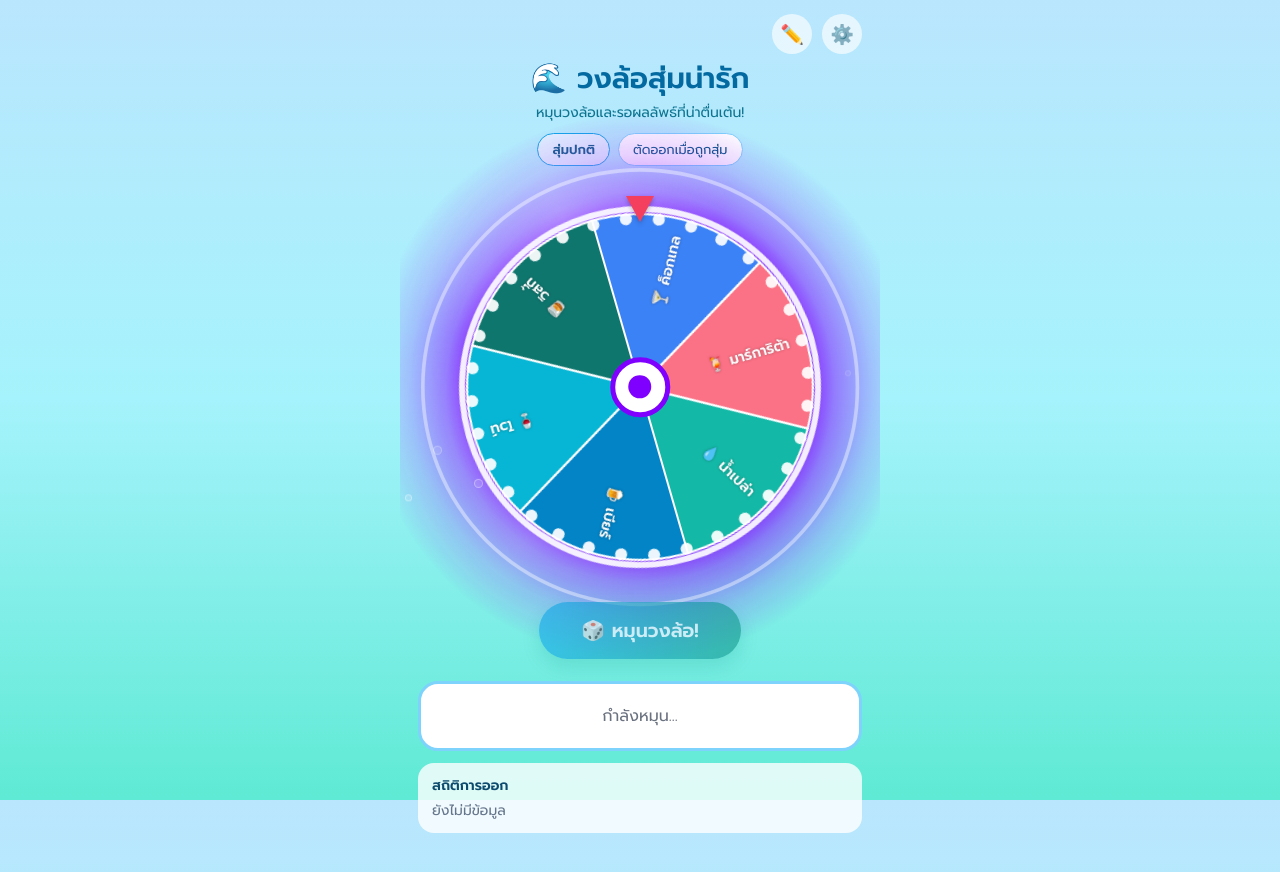
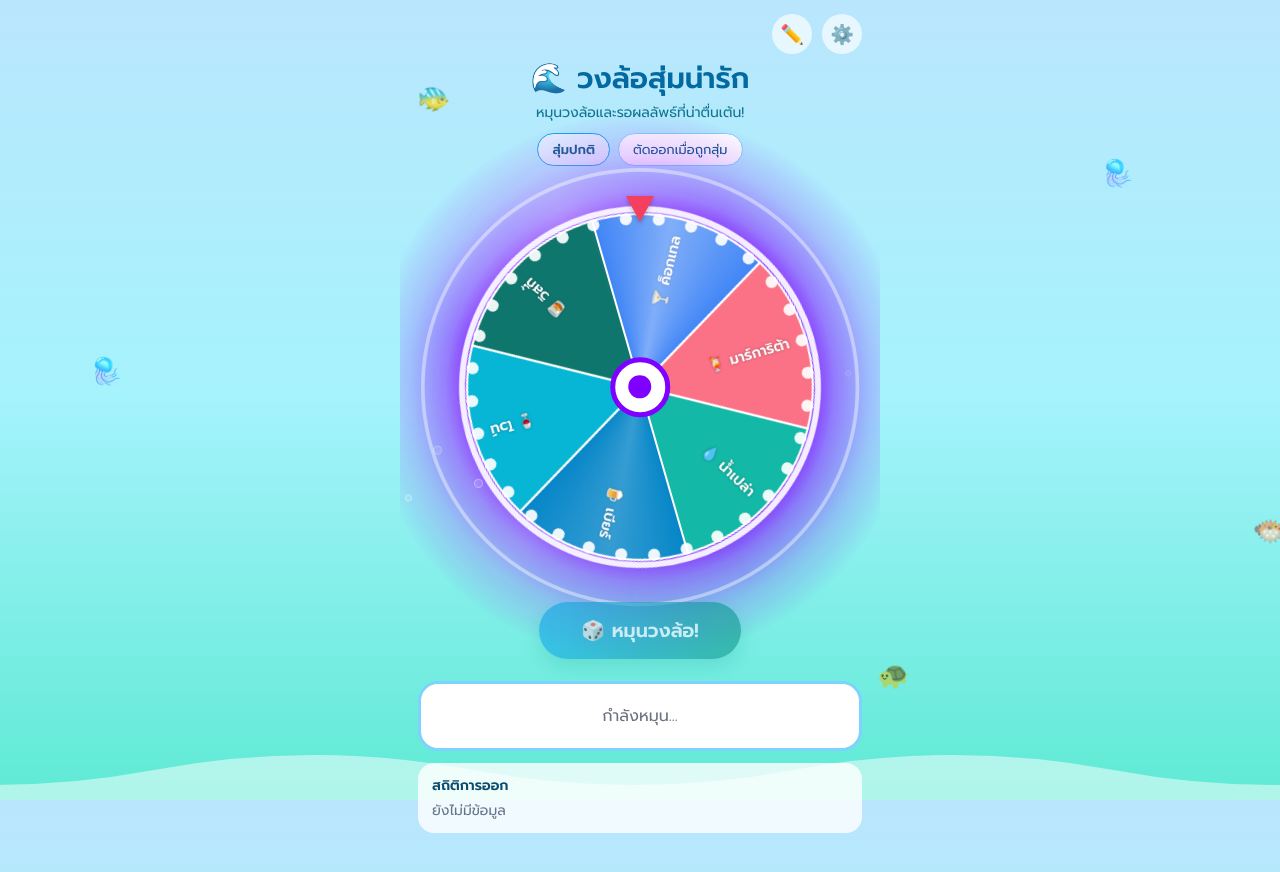
Before and after one commit to Buboo-coder/GAME-CIRLCE, a plain HTML site: page index.html in a window 1280 px wide. Both pictures are taken after a click on the button "🎲 หมุนวงล้อ!". Drawn offline with Linux system fonts and the light colour scheme.

Commit message:
Add files via upload

```diff
--- a/index.html
+++ b/index.html
@@ -72,15 +72,29 @@ input[type=checkbox]:checked::after{left:21px}
 @media(prefers-reduced-motion:reduce){.glow,.glow::after,.bub,.rp{animation:none}}
 .ptr.wg{animation:wg .45s;transform-origin:50% 0}
 @keyframes wg{0%,100%{transform:translateX(-50%) rotate(0)}25%{transform:translateX(-50%) rotate(-14deg)}75%{transform:translateX(-50%) rotate(14deg)}}
+.sea{position:fixed;inset:0;overflow:hidden;pointer-events:none;z-index:0}
+.view{position:relative;z-index:1}
+.fs{position:absolute;left:0;font-size:26px;opacity:.75;animation:sw1 24s linear infinite}
+.fs.r{animation-name:sw2}
+.jf{position:absolute;font-size:26px;opacity:.7;animation:jf 6s ease-in-out infinite}
+.wv{position:absolute;left:0;bottom:0;width:200%;height:60px;animation:wv 9s linear infinite}
+.shine{position:absolute;inset:0;border-radius:50%;pointer-events:none;z-index:2;background:conic-gradient(transparent,rgba(255,255,255,.35) 8%,transparent 18%,transparent 50%,rgba(255,255,255,.2) 58%,transparent 68%);animation:sw 7s linear infinite}
+.box.spinning .shine{animation-duration:1.6s}
+@keyframes sw1{from{transform:translateX(-12vw) scaleX(-1)}to{transform:translateX(112vw) scaleX(-1)}}
+@keyframes sw2{from{transform:translateX(112vw)}to{transform:translateX(-12vw)}}
+@keyframes jf{0%,100%{transform:translateY(0)}50%{transform:translateY(-22px)}}
+@keyframes wv{to{transform:translateX(-50%)}}
+@media(prefers-reduced-motion:reduce){.fs,.jf,.wv,.shine{animation:none}}
 </style>
 </head>
 <body>
+<div class="sea" aria-hidden="true"><span class="fs" style="top:10%;animation-duration:22s">🐠</span><span class="fs r" style="top:33%;animation-duration:30s;animation-delay:-9s">🐟</span><span class="fs" style="top:64%;animation-duration:27s;animation-delay:-16s">🐡</span><span class="fs r" style="top:82%;animation-duration:34s;animation-delay:-4s">🐢</span><span class="jf" style="left:7%;top:46%">🪼</span><span class="jf" style="left:86%;top:20%;animation-delay:-3s">🪼</span><svg class="wv" viewBox="0 0 2400 80" preserveAspectRatio="none"><path d="M0 40Q150 0 300 40T600 40T900 40T1200 40T1500 40T1800 40T2100 40T2400 40V80H0Z" fill="rgba(255,255,255,.5)"/></svg></div>
 <main id="v-main" class="view">
 <div class="bar"><button class="ib" onclick="show('edit')" aria-label="แก้ไขวงล้อ">✏️</button><button class="ib" onclick="show('set')" aria-label="ตั้งค่า">⚙️</button></div>
 <h1 id="title">🌊 วงล้อสุ่มน่ารัก</h1>
 <p class="sub">หมุนวงล้อและรอผลลัพธ์ที่น่าตื่นเต้น!</p>
 <div class="chips" id="modes"><button class="chip" data-m="0">สุ่มปกติ</button><button class="chip" data-m="1">ตัดออกเมื่อถูกสุ่ม</button></div>
-<div class="box" id="box"><div class="glow"></div><div class="fx" id="fx"></div><canvas id="wheel" width="640" height="640"></canvas><div class="ptr"></div><button class="hub" id="hub" aria-label="เปลี่ยนสีไฟ"><span class="dot" id="dot"></span></button></div>
+<div class="box" id="box"><div class="glow"></div><div class="fx" id="fx"></div><canvas id="wheel" width="640" height="640"></canvas><div class="shine"></div><div class="ptr"></div><button class="hub" id="hub" aria-label="เปลี่ยนสีไฟ"><span class="dot" id="dot"></span></button></div>
 <div style="text-align:center"><button class="spin" id="spin">🎲 หมุนวงล้อ!</button></div>
 <div class="card" id="res">กดปุ่มหมุนเพื่อเริ่มเกม 🎉</div>
 
@@ -137,7 +151,7 @@ function fx(on){const f=$('#fx');f.innerHTML='';box.classList.toggle('spinning',
 
 function spin(){if(busy||!act.length)return;busy=1;$('#spin').disabled=true;$('#res').textContent='กำลังหมุน...';fx(1);if(S.snd){snd.currentTime=0;snd.volume=.8;snd.play().catch(()=>{})}
 let k=Math.floor(Math.random()*act.length);
-if(rgb()){const f=src==='tap'?(L1?L1.slot:null):L2;if(f!=null){const j=act.indexOf(f);if(j>=0)k=j;if(src==='tap')L1=null;else L2=null}}
+if(src==='auto'||rgb()){const f=src==='tap'?(L1?L1.slot:null):L2;if(f!=null){const j=act.indexOf(f);if(j>=0)k=j;if(src==='tap')L1=null;else L2=null}}
 const s=360/act.length,th=k*s+s*(.14+Math.random()*.72);
 cur=Math.ceil(cur/360)*360+360*(5+Math.floor(Math.random()*3))+360-th;
 cv.style.transition='transform 5s cubic-bezier(.12,.62,.08,1)';cv.style.transform='rotate('+cur+'deg)';
@@ -151,7 +165,7 @@ $('#hub').onclick=()=>{if(S.a2)return;ci=(ci+1)%12;glow();buzz(rgb()?[15,60,15]:
 box.addEventListener('contextmenu',e=>e.preventDefault());
 box.addEventListener('pointerdown',e=>{if(busy||!S.a2||!rgb())return;const r=box.getBoundingClientRect(),R=r.width/2,dx=e.clientX-r.left-R,dy=e.clientY-r.top-R,d=Math.hypot(dx,dy);if(d<R*.2||d>R)return;
 hx=e.clientX;hy=e.clientY;const ph=(Math.atan2(dx,-dy)*180/Math.PI+360)%360,th=((ph-cur)%360+360)%360,k=Math.floor(th/(360/act.length));
-const t=Date.now();tp=(tp&&tp.k===k&&t-tp.t<600)?{k,n:tp.n+1,t}:{k,n:1,t};if(tp.n>=3){tp=null;lockHold(act[k])}});
+auto(1);const t=Date.now();tp=(tp&&tp.k===k&&t-tp.t<600)?{k,n:tp.n+1,t}:{k,n:1,t};if(tp.n>=3){tp=null;lockHold(act[k])}});
 box.addEventListener('pointermove',e=>{if(ht&&Math.hypot(e.clientX-hx,e.clientY-hy)>14){clearTimeout(ht);ht=0}});
 ['pointerup','pointercancel','pointerleave'].forEach(t=>box.addEventListener(t,()=>{clearTimeout(ht);ht=0}));
 
```
